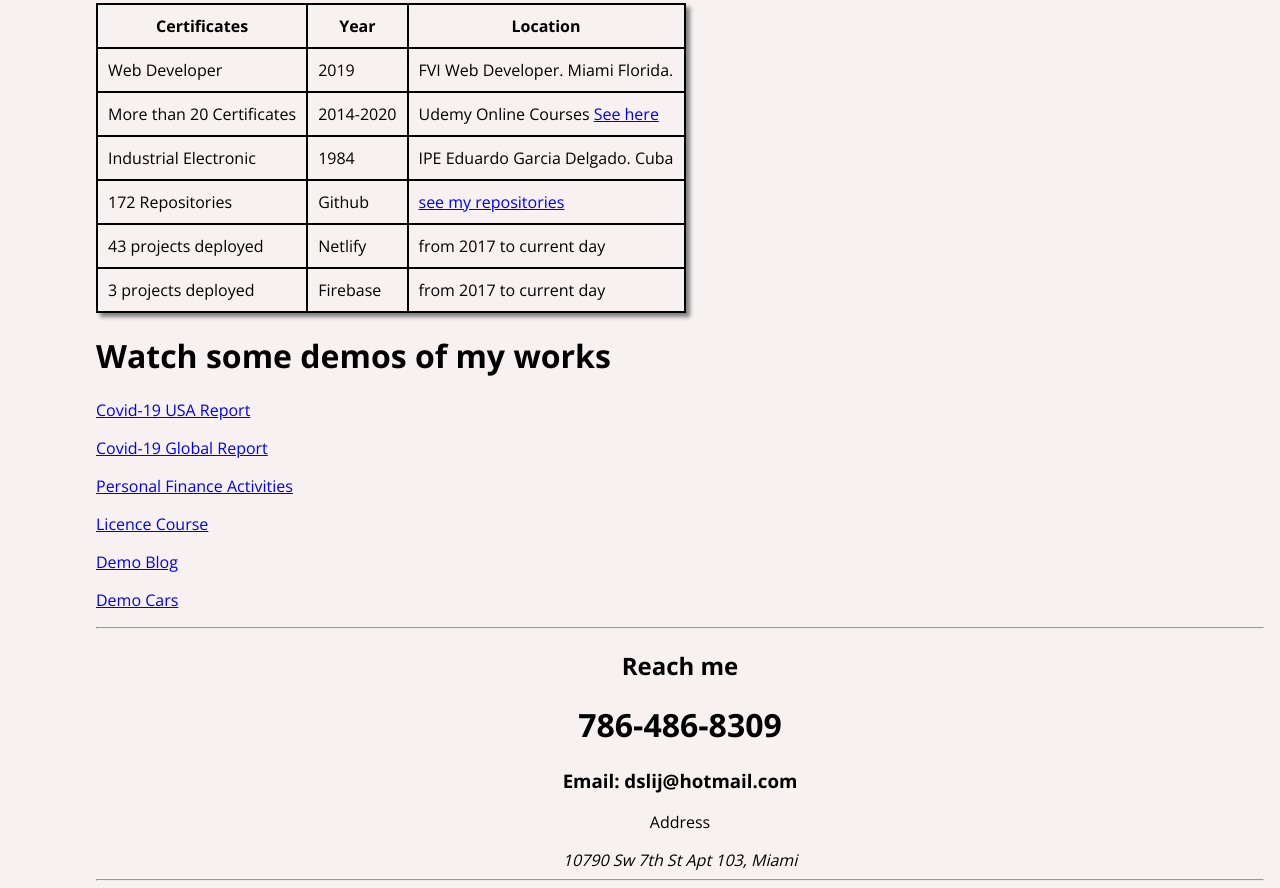
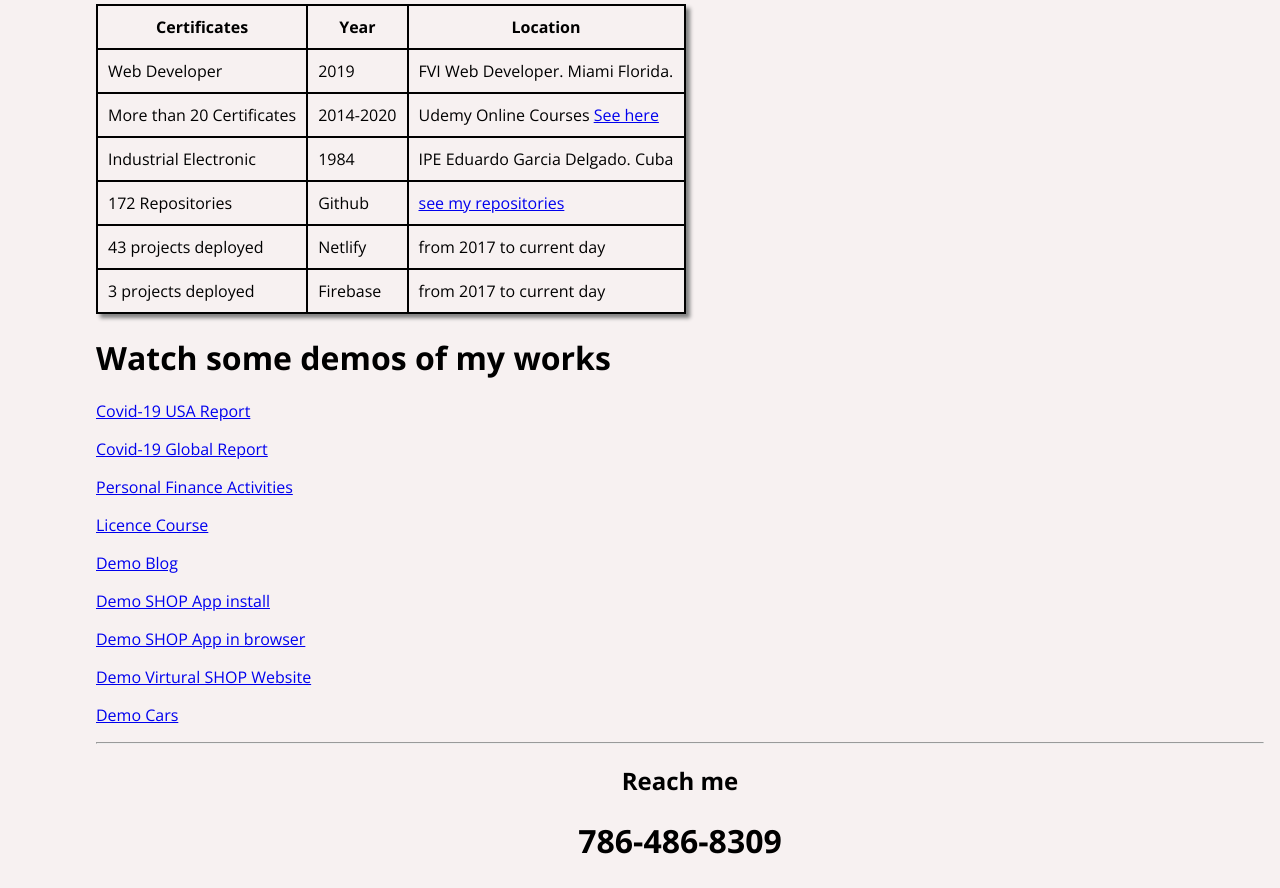
Before and after one commit to Denisijcu/dslresume, a plain HTML site: page index.html in a window 1280 px wide. Shown: the part 1329-2217 px from the top of the page. Drawn offline with nearby package versions, Linux system fonts and the light colour scheme.

Commit message:
Update index.html

```diff
--- a/index.html
+++ b/index.html
@@ -249,6 +249,7 @@
                 <th>Google Gmail Avanced</th>
                 <th>Google Calendar Avanced</th>
                 <th>Google Sites</th>
+                <th>AppSheet</th>
 
              </tr>
          </table>
@@ -341,6 +342,17 @@
            <p>
             <a href=" https://blog-dsl.netlify.com/">Demo Blog</a>
           </p>
+           <p>
+            <a href="https://www.appsheet.com/newshortcut/c62e7eb7-25d0-45bc-9baf-43284e7be04f">Demo SHOP App install</a>
+          </p>
+           <p>
+            <a href="https://www.appsheet.com/start/c62e7eb7-25d0-45bc-9baf-43284e7be04f">Demo SHOP App in browser</a>
+          </p>
+           <p>
+            <a href=" https://script.google.com/macros/s/AKfycbwvynJB14u-SM7dVKuDB3QTwI2TERw9NxG3x_bAXgKrn_DSSZPwKj4VGQ/exec">Demo Virtural SHOP Website</a>
+          </p>
+
+
           <p>
             <a href=" https://wd-usa-cars.netlify.com/">Demo Cars</a>
           </p>
```
